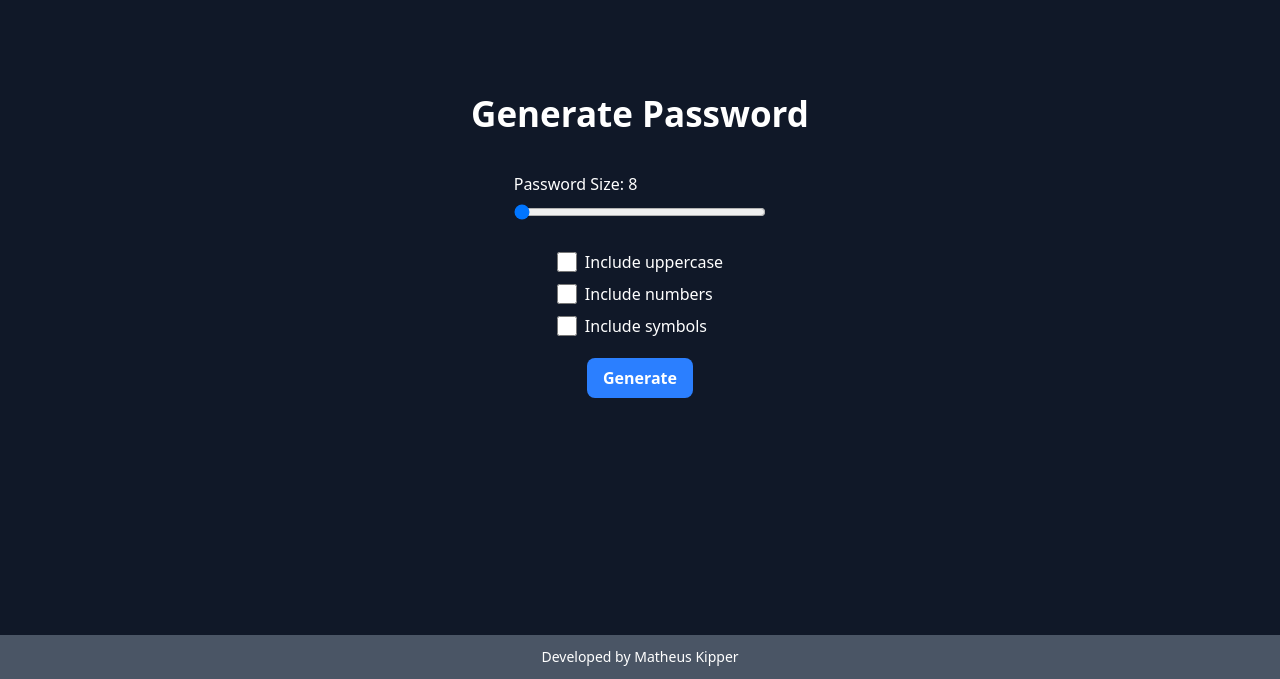
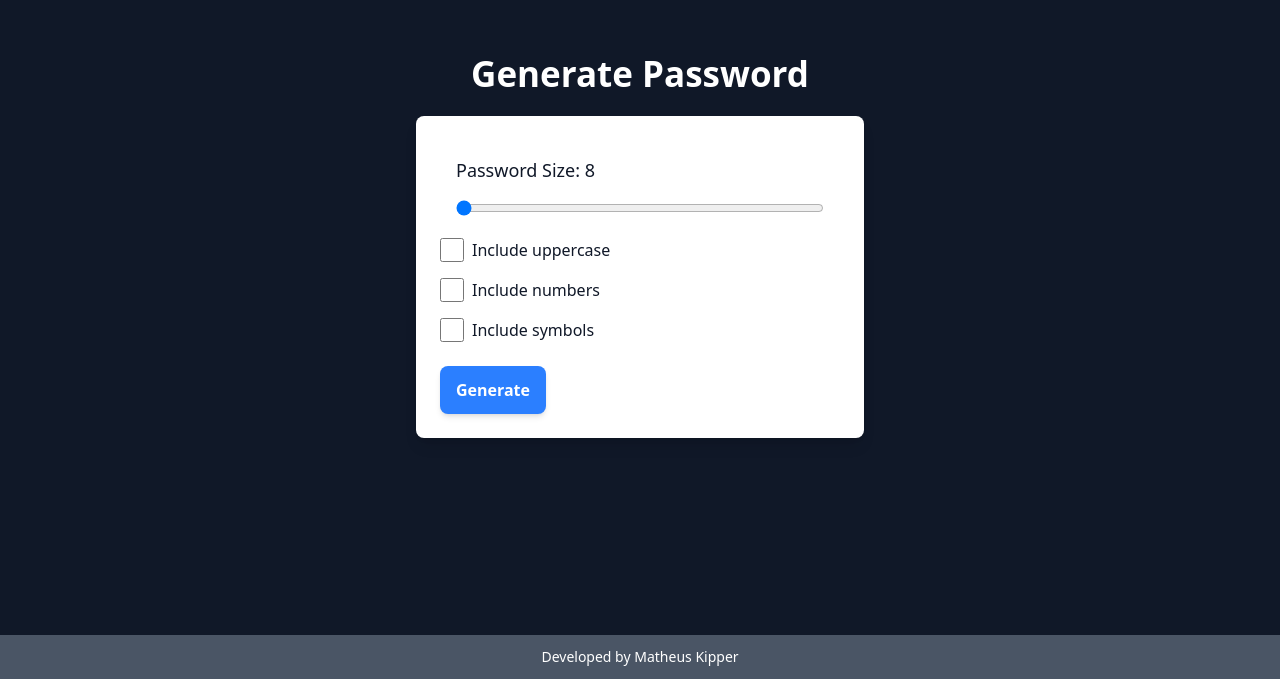
Before and after one commit to matheuskipper/GeradorSenhasVue, a Vue app: page / in a window 1280 px wide. Shown: the part 165-844 px from the top of the page. Built offline with nearby package versions, Linux system fonts and the light colour scheme.

Commit message:
Melhorando a estilização com Tailwind CSS

```diff
--- a/src/App.vue
+++ b/src/App.vue
@@ -3,8 +3,13 @@
     class="flex flex-col items-center justify-center min-h-screen bg-gray-900 text-white p-4"
   >
     <h1 class="font-bold text-[35px] p-4">Generate Password</h1>
+    <div
+      class="w-full max-w-md p-6 bg-white rounded-lg shadow-lg text-gray-900"
+    >
       <div class="p-4">
-      <label for="password-length">Password Size: {{ length }}</label>
+        <label for="password-length" class="block text-lg font-medium mb-2"
+          >Password Size: {{ length }}</label
+        >
         <input
           type="range"
           min="8"
@@ -13,11 +18,11 @@
           class="w-full mt-2 cursor-pointer"
         />
       </div>
-    <div class="flex flex-col gap-2 mb-3 p-2">
+      <div class="flex flex-col gap-4 mb-6">
         <label class="cursor-pointer flex items-center" for="input-uppercase"
           ><input
             id="input-uppercase"
-          class="cursor-pointer mr-2 w-5 h-5"
+            class="cursor-pointer mr-2 w-6 h-6"
             type="checkbox"
             v-model="includeUppercase"
           />Include uppercase</label
@@ -25,7 +30,7 @@
         <label class="cursor-pointer flex items-center" for="input-numbers"
           ><input
             id="input-numbers"
-          class="cursor-pointer mr-2 w-5 h-5"
+            class="cursor-pointer mr-2 w-6 h-6"
             type="checkbox"
             v-model="includeNumbers"
           />Include numbers</label
@@ -33,7 +38,7 @@
         <label class="cursor-pointer flex items-center" for="input-symbols"
           ><input
             id="input-symbols"
-          class="cursor-pointer mr-2 w-5 h-5"
+            class="cursor-pointer mr-2 w-6 h-6"
             type="checkbox"
             v-model="includeSymbols"
           />Include symbols</label
@@ -41,25 +46,28 @@
       </div>
       <button
         @click="generatePassword"
-      class="bg-blue-500 hover:bg-blue-600 font-bold text-white px-4 py-2 rounded-lg cursor-pointer"
+        class="bg-blue-500 hover:bg-blue-600 font-bold text-white px-4 py-3 rounded-lg shadow-md transition duration-300 cursor-pointer"
       >
         Generate
       </button>
 
       <div
         v-if="password"
-      class="mt-4 p-4 border border-yellow-500 bg-yellow-100 text-yellow-900 rounded-lg animate-fade-in"
+        class="flex items-center justify-between mt-6 p-4 border border-yellow-500 bg-yellow-100 text-yellow-900 rounded-lg animate-fade-in"
       >
-      <h1 class="text-lg font-bold tracking-wide">{{ password }}</h1>
-    </div>
+        <h1 class="text-lg font-bold tracking-wide">
+          {{ password }}
+        </h1>
 
         <button
           v-if="password"
           @click="copyPassword"
-      class="bg-yellow-500 hover:bg-yellow-600 font-bold text-white px-4 py-2 rounded-lg cursor-pointer mt-4"
+          class="bg-yellow-500 hover:bg-yellow-600 font-bold text-white px-4 py-2 rounded-lg cursor-pointer"
         >
           Copy
         </button>
+      </div>
+    </div>
   </div>
   <footer class="bg-gray-600 text-white p-3">
     <p class="text-center text-sm">
```
Lines whose indentation alone changed are shown as unchanged.
